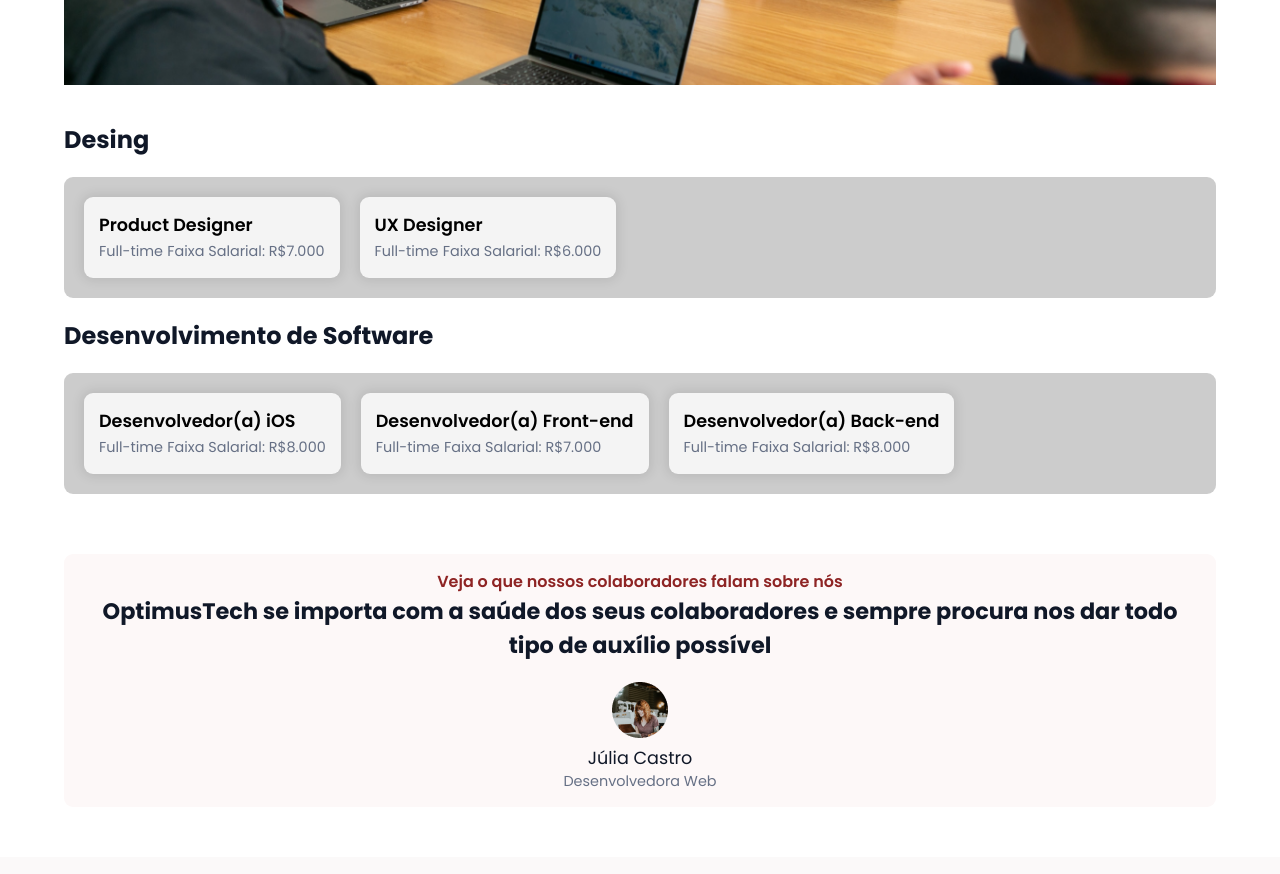
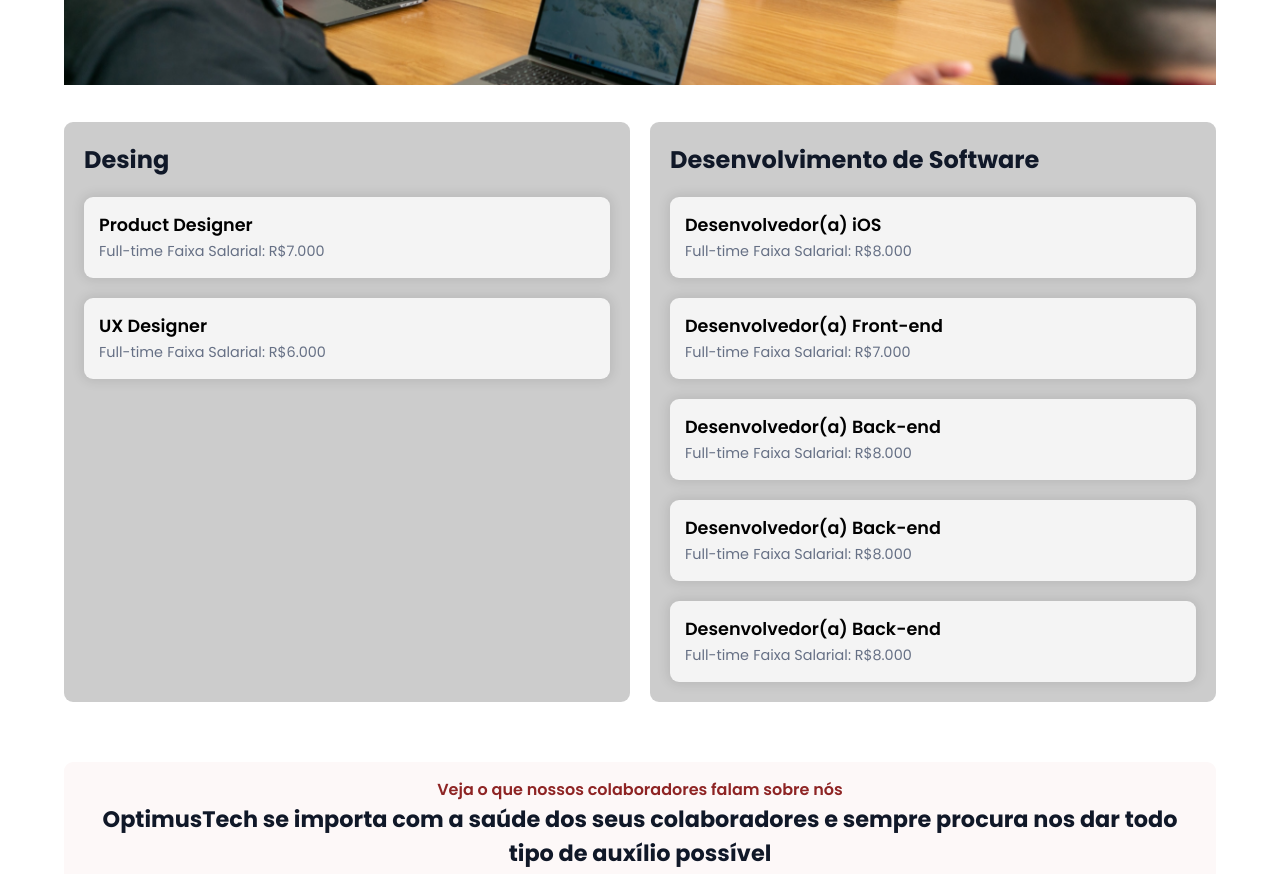
Before and after one commit to gabr1eloliveira/Optimus-Tech, a plain HTML site: page index.html in a window 1280 px wide. Shown: the part 1040-1914 px from the top of the page. Drawn offline with Linux system fonts and the light colour scheme.

Commit message:
aplicando responsividade na secção vagas

```diff
--- a/index.html
+++ b/index.html
@@ -86,8 +86,8 @@
             </div>
 
             <div id="vagas-abertas">
-                <p class="area-vagas__title">Desing</p>
                 <div class="areas-vagas">
+                    <p class="area-vagas__title">Desing</p>
                     <div class="vagas-item">
                         <p class="vagas__nome">Product Designer</p>
                         <span class="vagas__description">Full-time</span>
@@ -99,8 +99,9 @@
                         <span class="vagas__description">Faixa Salarial: R$6.000</span>
                     </div>
                 </div>
-                <p class="area-vagas__title">Desenvolvimento de Software</p>
+
                 <div class="areas-vagas">
+                    <p class="area-vagas__title">Desenvolvimento de Software</p>
                     <div class="vagas-item">
                         <p class="vagas__nome">Desenvolvedor(a) iOS</p>
                         <span class="vagas__description">Full-time</span>
@@ -110,6 +111,16 @@
                         <p class="vagas__nome">Desenvolvedor(a) Front-end</p>
                         <span class="vagas__description">Full-time</span>
                         <span class="vagas__description">Faixa Salarial: R$7.000</span>
+                    </div>
+                    <div class="vagas-item">
+                        <p class="vagas__nome">Desenvolvedor(a) Back-end</p>
+                        <span class="vagas__description">Full-time</span>
+                        <span class="vagas__description">Faixa Salarial: R$8.000</span>
+                    </div>
+                    <div class="vagas-item">
+                        <p class="vagas__nome">Desenvolvedor(a) Back-end</p>
+                        <span class="vagas__description">Full-time</span>
+                        <span class="vagas__description">Faixa Salarial: R$8.000</span>
                     </div>
                     <div class="vagas-item">
                         <p class="vagas__nome">Desenvolvedor(a) Back-end</p>
--- a/src/css/page.css
+++ b/src/css/page.css
@@ -168,16 +168,20 @@
 
 /*TABLET*/
 @media screen and (min-width:768px) {
-  .areas-vagas{
-    flex-direction: row;
-    flex-wrap: wrap;
+  #vagas-abertas{
+    grid-template-columns: 1fr 1fr;
   }
 }
 
 /*PC*/
 @media screen and (min-width:1280px) {
-  #metrica-container{
-    grid-template-columns: 1fr 1fr 1fr 1fr;
+
+  #vagas-abertas{
+    grid-template-columns: 1fr 1fr;
+  }
+
+  .areas-vagas{
+    flex-direction: column;
   }
 
 }
```
